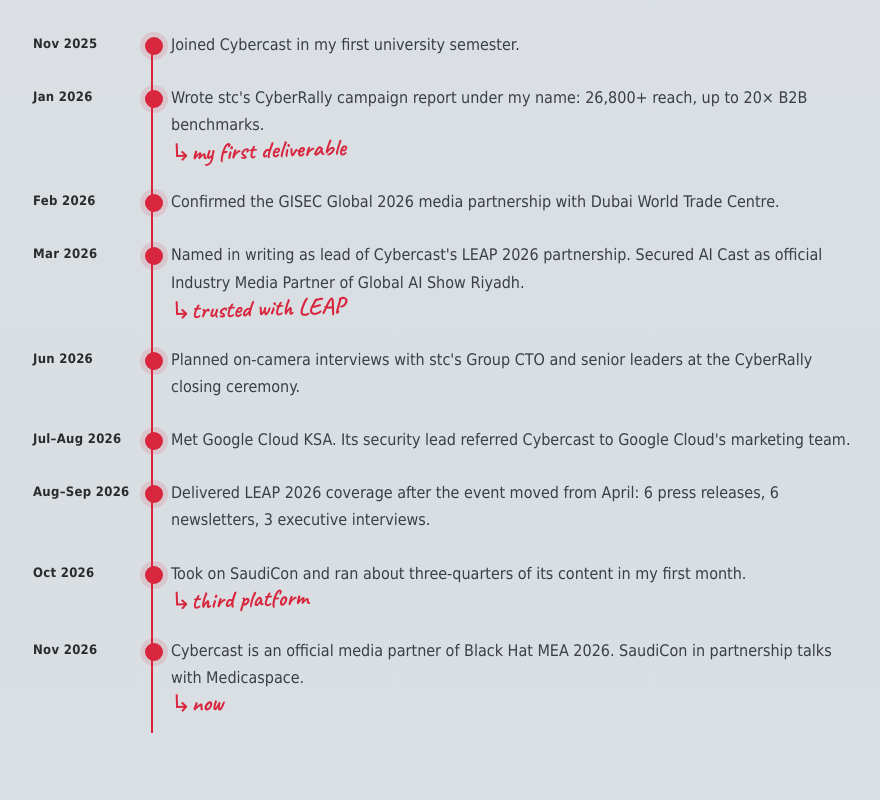
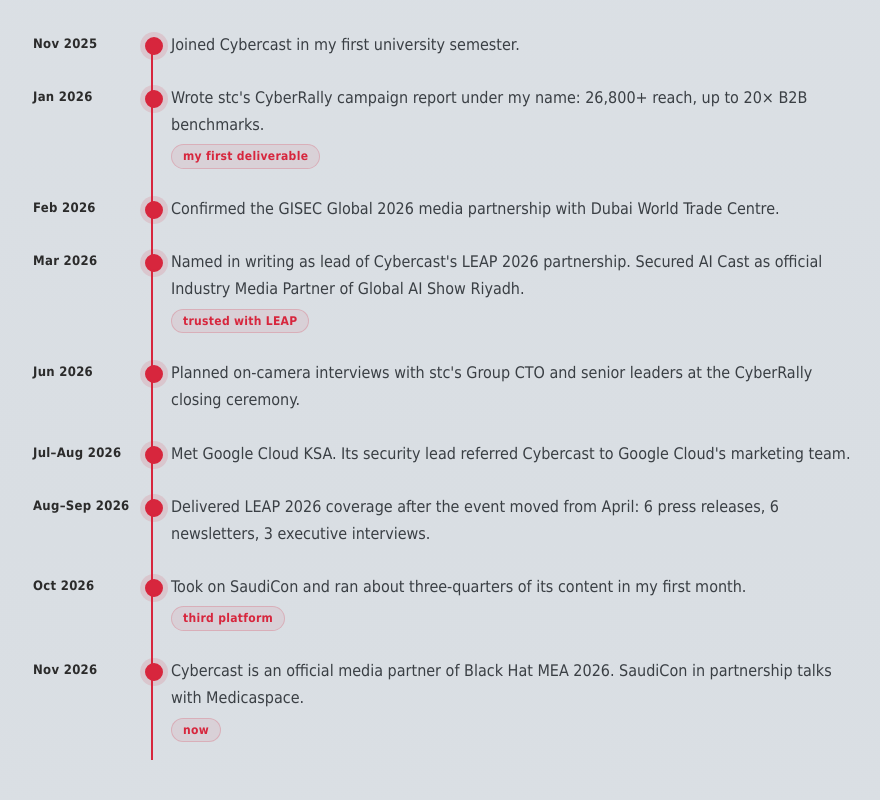
Before and after one commit to LayalFinance/layalfinance.github.io, a plain HTML site: page index.html in a window 1280 px wide. Shown: the part 5860-6660 px from the top of the page, without its empty margins (113-993 px from the left). Drawn offline with Linux system fonts and the light colour scheme; a web font is replaced by a local one.

Commit message:
Update styling for timeline notes in index.html

```diff
--- a/index.html
+++ b/index.html
@@ -171,10 +171,7 @@ h2{font-family:"Anton",Impact,sans-serif;font-weight:400;font-size:clamp(40px,5.
 .tl time{font-size:13px;font-weight:700;color:var(--muted);padding-top:2px;letter-spacing:.3px}
 .tl li.on time{color:var(--ink)}
 .tl p{margin:0;font-size:16px;line-height:1.7;color:#3a3f44}
-.tl .note{grid-column:2;font-family:"Caveat",cursive;font-size:24px;color:var(--signal);line-height:1;margin-top:-4px;transform:rotate(-2deg);display:inline-block;width:max-content}
-.tl .note::before{content:"\21B3 ";}
-[dir=rtl] .tl .note{font-family:inherit;font-size:15px;font-weight:700;transform:none}
-[dir=rtl] .tl .note::before{content:"\21B2 ";}
+.tl .note{grid-column:2;justify-self:start;font-size:12px;font-weight:700;letter-spacing:.3px;line-height:1.4;color:var(--signal);background:#d7263d12;border:1px solid #d7263d33;border-radius:999px;padding:3px 11px;margin-top:2px}
 @media (max-width:620px){.tl::before,.tl-fill{inset-inline-start:6px}.tl li{grid-template-columns:1fr;row-gap:4px;padding-inline-start:30px}.tl li::before{inset-inline-start:0}.tl .note{grid-column:1}}
 /* numbered sections */
 body{counter-reset:k}
```
